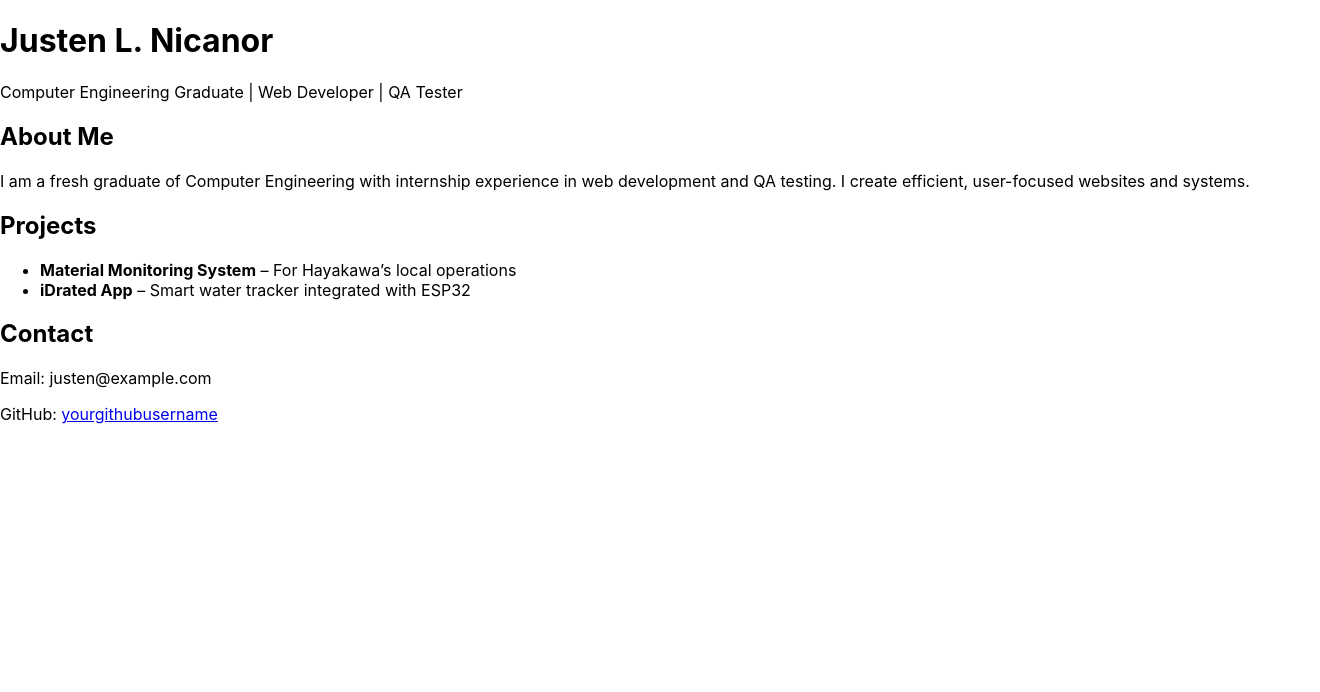
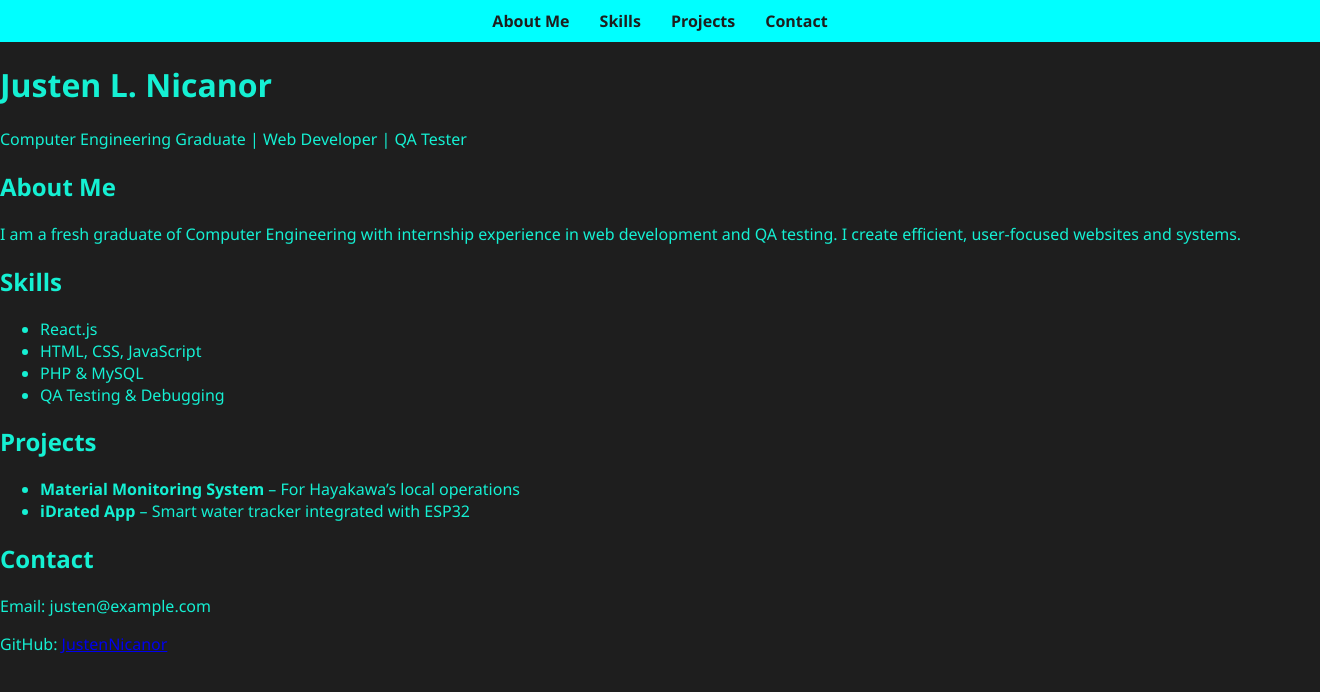
Before and after one commit to JustenNicanor/Nicanor-Website-Portfolio, a React (Create React App) app: page / in a window 1280 px wide. Shown: the top 692 px of the page, 1320 px wide, since content can reach past the window. Built offline with nearby package versions, Linux system fonts and the light colour scheme.

Commit message:
navigation and font

```diff
--- a/src/App.css
+++ b/src/App.css
@@ -2,36 +2,36 @@ body {
   font-family: 'Segoe UI', sans-serif;
   margin: 0;
   padding: 0;
-  background-color: #f3f4f6;
-  color: #1f2937;
+  background-color: #1e1e1e; /* dark gray */
+  color: #15f0d3; /* cyan */
+}
+.navbar {
+  background-color: #00FFFFFF;
+  padding: 10px 20px;
+
+  position: -webkit-sticky; /* Safari < iOS 13 */
+  position: sticky;
+
+  top: 0;
+  z-index: 1000;
+  width: 100%;
+}
+.navbar ul {
+  list-style: none;
+  display: flex;
+  justify-content: center;
+  gap: 30px;
+  margin: 0;
+  padding: 0;
 }
 
-.App {
-  max-width: 800px;
-  margin: 0 auto;
-  padding: 20px;
+.navbar a {
+  text-decoration: none;
+  color: #1e1e1e;
+  font-weight: bold;
+  transition: color 0.2s ease;
 }
 
-header {
-  text-align: center;
-  margin-bottom: 40px;
+.navbar a:hover {
+  color: #15f0d3;
 }
-
-header h1 {
-  margin: 0;
-  color: #2563eb;
-}
-
-section {
-  margin-bottom: 40px;
-}
-
-h2 {
-  border-bottom: 2px solid #2563eb;
-  padding-bottom: 5px;
-}
-
-a {
-  color: #2563eb;
-  text-decoration: none;
-}
--- a/src/App.js
+++ b/src/App.js
@@ -1,6 +1,17 @@
+import './App.css';
+
 function App() {
   return (
     <div className="App">
+      <nav className="navbar">
+        <ul>
+          <li><a href="#about">About Me</a></li>
+          <li><a href="#skills">Skills</a></li>
+          <li><a href="#projects">Projects</a></li>
+          <li><a href="#contact">Contact</a></li>
+        </ul>
+      </nav>
+
       <header>
         <h1>Justen L. Nicanor</h1>
         <p>Computer Engineering Graduate | Web Developer | QA Tester</p>
@@ -9,6 +20,16 @@ function App() {
       <section id="about">
         <h2>About Me</h2>
         <p>I am a fresh graduate of Computer Engineering with internship experience in web development and QA testing. I create efficient, user-focused websites and systems.</p>
+      </section>
+
+      <section id="skills">
+        <h2>Skills</h2>
+        <ul>
+          <li>React.js</li>
+          <li>HTML, CSS, JavaScript</li>
+          <li>PHP & MySQL</li>
+          <li>QA Testing & Debugging</li>
+        </ul>
       </section>
 
       <section id="projects">
@@ -22,7 +43,7 @@ function App() {
       <section id="contact">
         <h2>Contact</h2>
         <p>Email: justen@example.com</p>
-        <p>GitHub: <a href="https://github.com/yourgithubusername" target="_blank">yourgithubusername</a></p>
+        <p>GitHub: <a href="https://github.com/JustenNicanor" target="_blank" rel="noreferrer">JustenNicanor</a></p>
       </section>
     </div>
   );
```
